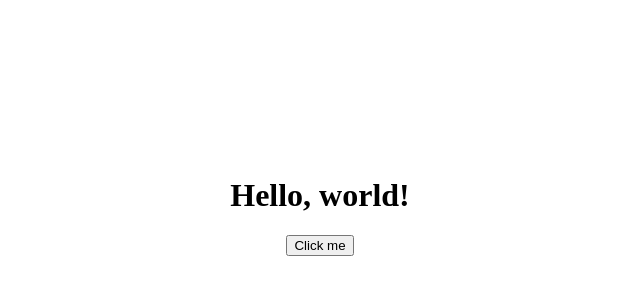
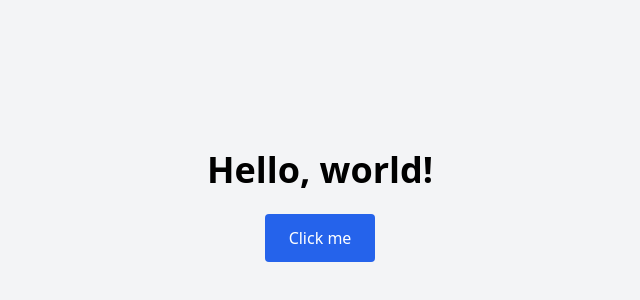
Before and after one commit to y0leescdr/060142028_codexlearning, a plain HTML site: page index.html in a window 1280 px wide. Shown: the part 194-494 px from the top of the page, without its empty margins (320-960 px from the left). Drawn offline with nearby package versions, Linux system fonts and the light colour scheme.

Commit message:
Integrate Tailwind CSS and restyle with utilities

```diff
--- a/index.html
+++ b/index.html
@@ -5,23 +5,18 @@
   <meta http-equiv="X-UA-Compatible" content="IE=edge">
   <meta name="viewport" content="width=device-width, initial-scale=1.0">
   <title>Hello Codex!</title>
-  <style>
-    body {
-      margin: 0;
-      min-height: 100vh;
-      display: flex;
-      flex-direction: column;
-      justify-content: center;
-      align-items: center;
-    }
-    button:hover {
-      background-color: blue;
-    }
-  </style>
+  <!-- Tailwind CSS via CDN -->
+  <script src="https://cdn.tailwindcss.com"></script>
 </head>
-<body>
-  <h1>Hello, world!</h1>
-  <button id="myButton">Click me</button>
+<body class="flex h-screen flex-col justify-center items-center bg-gray-100">
+  <h1 class="text-4xl font-bold mb-6">Hello, world!</h1>
+  <button
+    id="myButton"
+    class="px-6 py-3 bg-blue-600 text-white rounded hover:bg-blue-700 focus:outline-none focus:ring-2 focus:ring-blue-300"
+  >
+    Click me
+  </button>
+
   <script>
     // When the button is clicked, show an alert and log to the console
     document.getElementById('myButton').addEventListener('click', () => {
```
